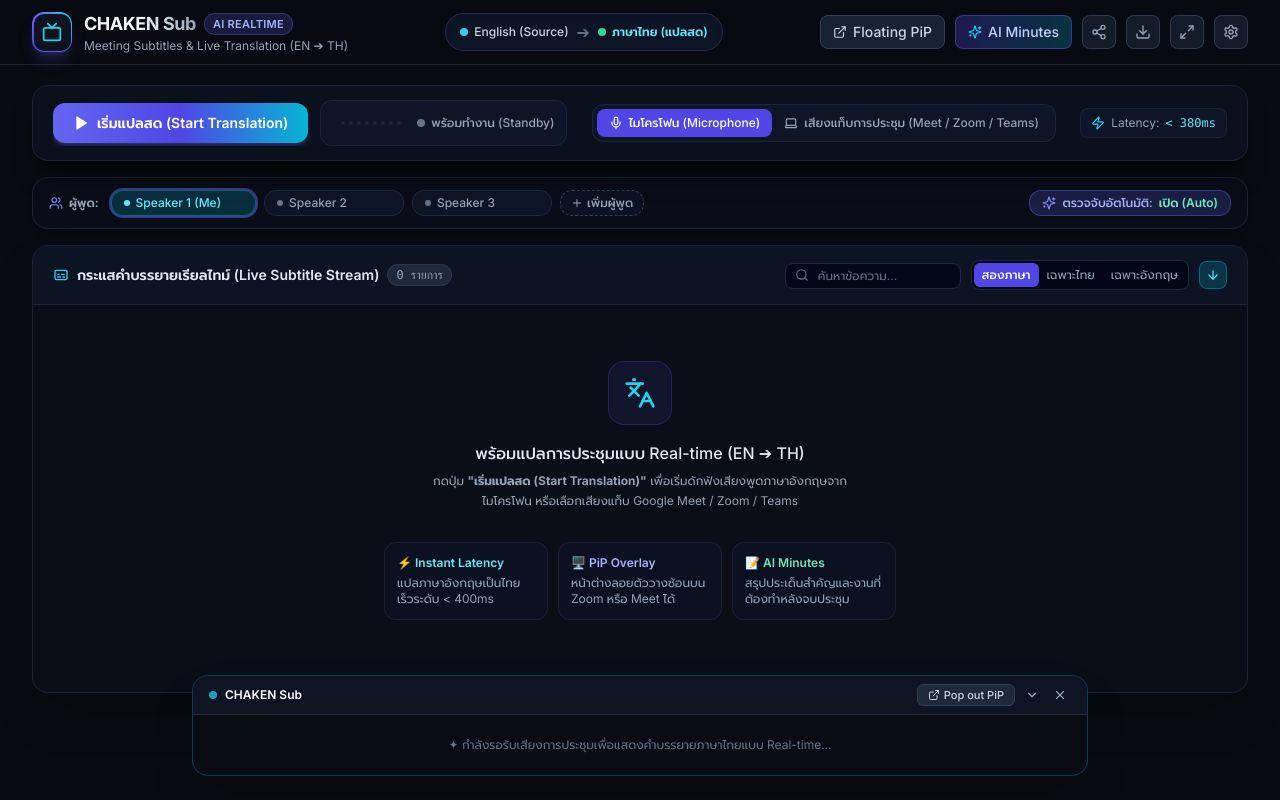
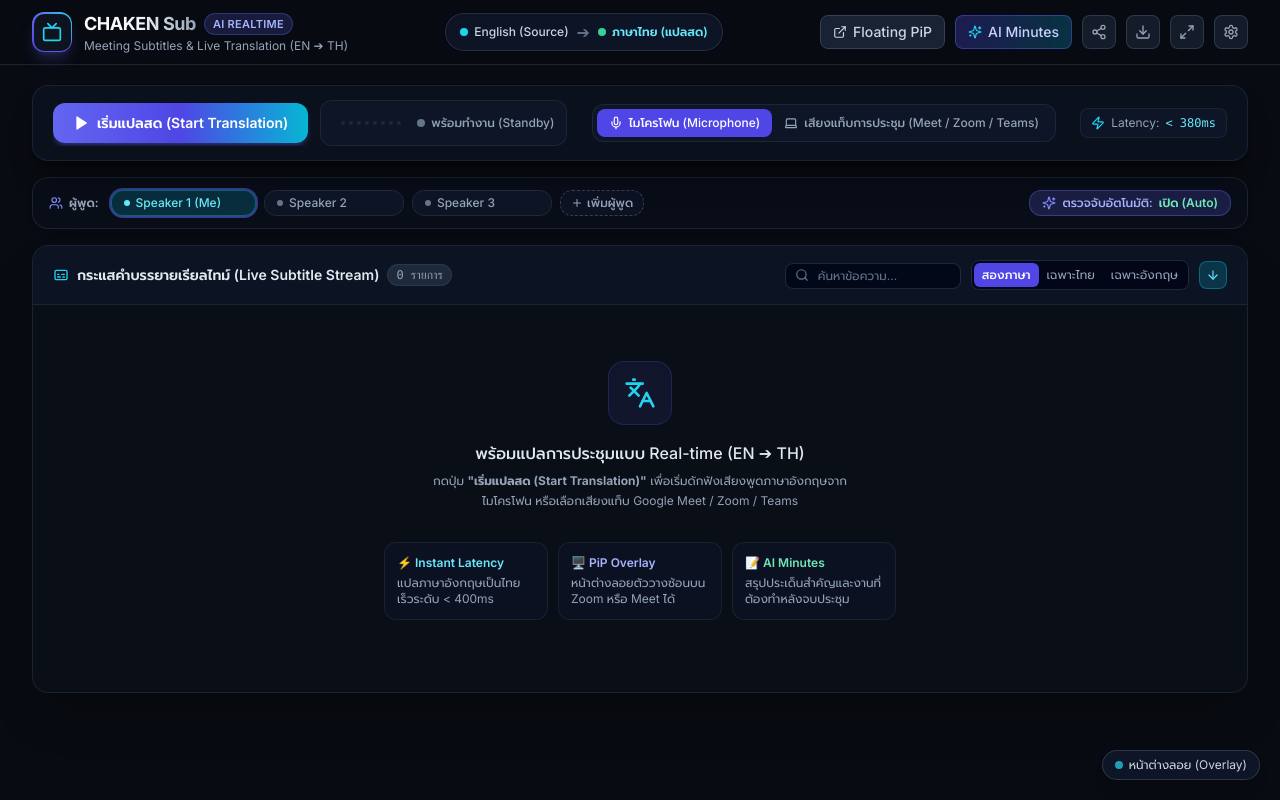
Before and after one commit to piromc-rgb/pirom_cksub, a React (Vite) app: page / in a window 1280 px wide. Built offline with nearby package versions, Linux system fonts and the light colour scheme.

Commit message:
Set floating subtitle overlay window to closed by default

```diff
--- a/src/components/FloatingPipBar.tsx
+++ b/src/components/FloatingPipBar.tsx
@@ -20,9 +20,20 @@
   isNativePipActive,
 }) => {
   const [isMinimized, setIsMinimized] = useState(false);
-  const [isVisible, setIsVisible] = useState(true);
+  const [isVisible, setIsVisible] = useState(false);
 
-  if (!isVisible) return null;
+  if (!isVisible) {
+    return (
+      <button
+        onClick={() => setIsVisible(true)}
+        className="fixed bottom-5 right-5 z-40 flex items-center gap-1.5 px-3 py-1.5 rounded-full bg-slate-900/90 hover:bg-slate-800 text-slate-300 hover:text-cyan-300 border border-slate-700/80 hover:border-cyan-500/50 shadow-lg text-xs transition-all duration-200 cursor-pointer"
+        title="เปิดหน้าต่างคำบรรยายลอย (Open Floating Overlay)"
+      >
+        <span className="w-2 h-2 rounded-full bg-cyan-400 animate-pulse" />
+        <span>หน้าต่างลอย (Overlay)</span>
+      </button>
+    );
+  }
 
   const matchedSpeaker = speakers.find(
     (s) => s.id === currentSubtitle?.speakerId || s.name === currentSubtitle?.speaker
```
Also changed, not shown: 4 other files (tests, documents, lock files or other folders).
